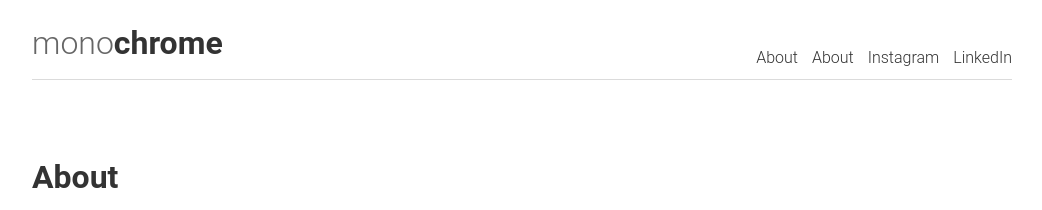
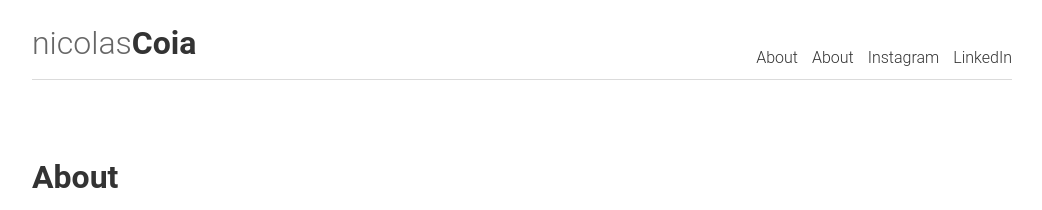
Before and after one commit to dyutibarma/monochrome, a Jekyll site: the page built from README.md, in a window 1280 px wide and 900 px high. Shown: the top 210 px of the window, without its empty margins (118-1160 px from the left). Built offline with Jekyll 4.4.1, drawn with Linux system fonts in a browser that asks for light colours; our own code applies the rules of GitHub Pages for plain Markdown files.

Commit message:
Update header.html

```diff
--- a/_includes/header.html
+++ b/_includes/header.html
@@ -3,7 +3,7 @@
     <span class="f-left">
       <a href="{{ site.baseurl }}/">
         <h1>
-          <span>mono</span>chrome
+          <span>nicolas</span>Coia
         </h1>
       </a>
     </span>
```
